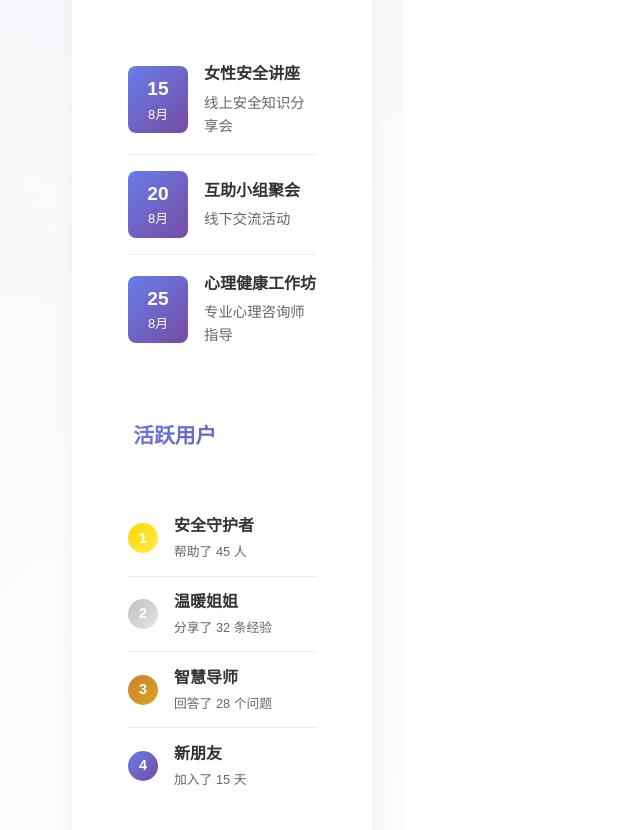
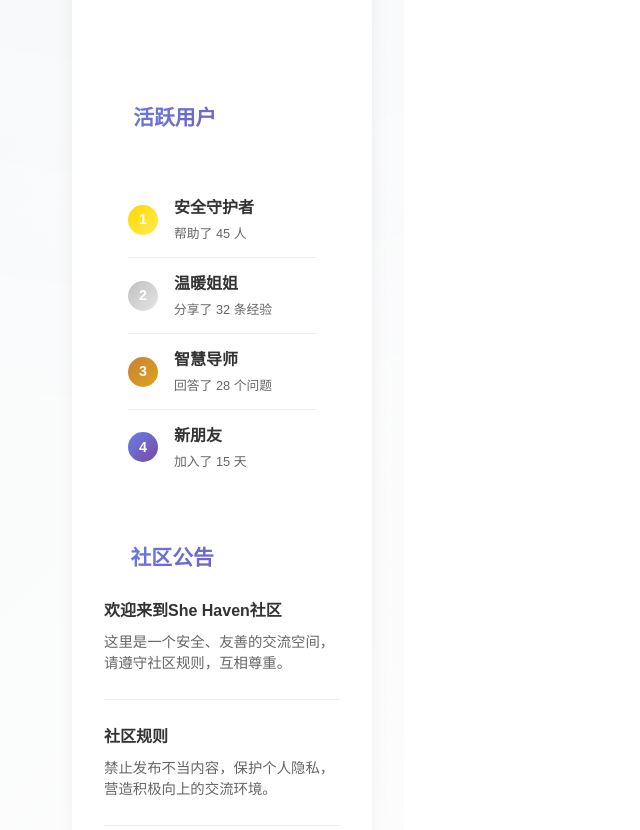
Before and after one commit to bruce122-bob/health6, a website: page community.html in a window 1280 px wide. Shown: the part 1103-1933 px from the top of the page, without its empty margins (0-640 px from the left). Drawn offline with Linux system fonts and the light colour scheme; no server answers.

Commit message:
清空交流社区近期活动板块的具体内容，保留板块框架

```diff
--- a/community.html
+++ b/community.html
@@ -1768,36 +1768,7 @@
 
                     <h3><i class="fas fa-calendar-alt pulse-glow"></i> 近期活动</h3>
                     <div class="events-calendar">
-                        <div class="event-item">
-                            <div class="event-date">
-                                <div class="day">15</div>
-                                <div class="month">8月</div>
-                            </div>
-                            <div class="event-content">
-                                <h5>女性安全讲座</h5>
-                                <p>线上安全知识分享会</p>
-                            </div>
-                        </div>
-                        <div class="event-item">
-                            <div class="event-date">
-                                <div class="day">20</div>
-                                <div class="month">8月</div>
-                            </div>
-                            <div class="event-content">
-                                <h5>互助小组聚会</h5>
-                                <p>线下交流活动</p>
-                            </div>
-                        </div>
-                        <div class="event-item">
-                            <div class="event-date">
-                                <div class="day">25</div>
-                                <div class="month">8月</div>
-                            </div>
-                            <div class="event-content">
-                                <h5>心理健康工作坊</h5>
-                                <p>专业心理咨询师指导</p>
-                            </div>
-                        </div>
+                        <!-- 活动内容已清空 -->
                     </div>
 
                     <h3><i class="fas fa-trophy pulse-glow"></i> 活跃用户</h3>
```
